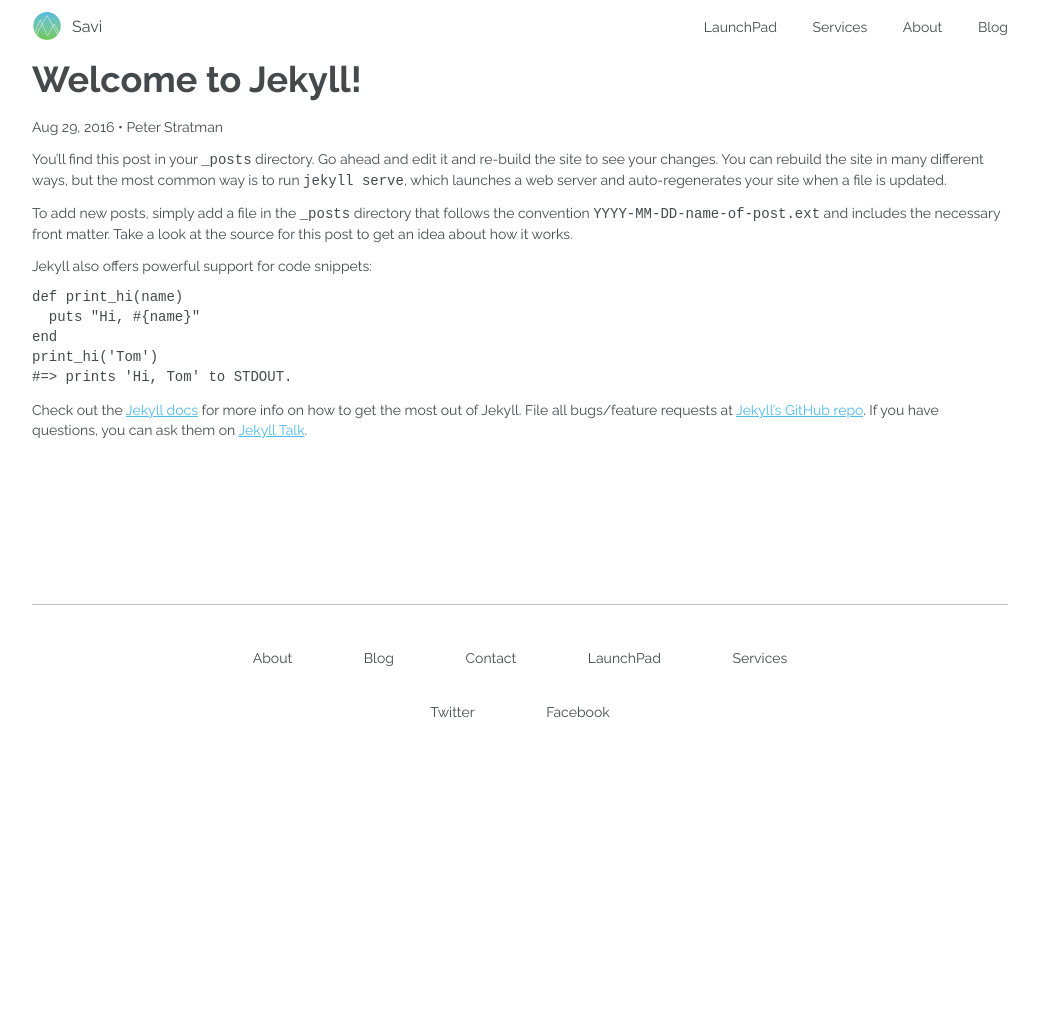
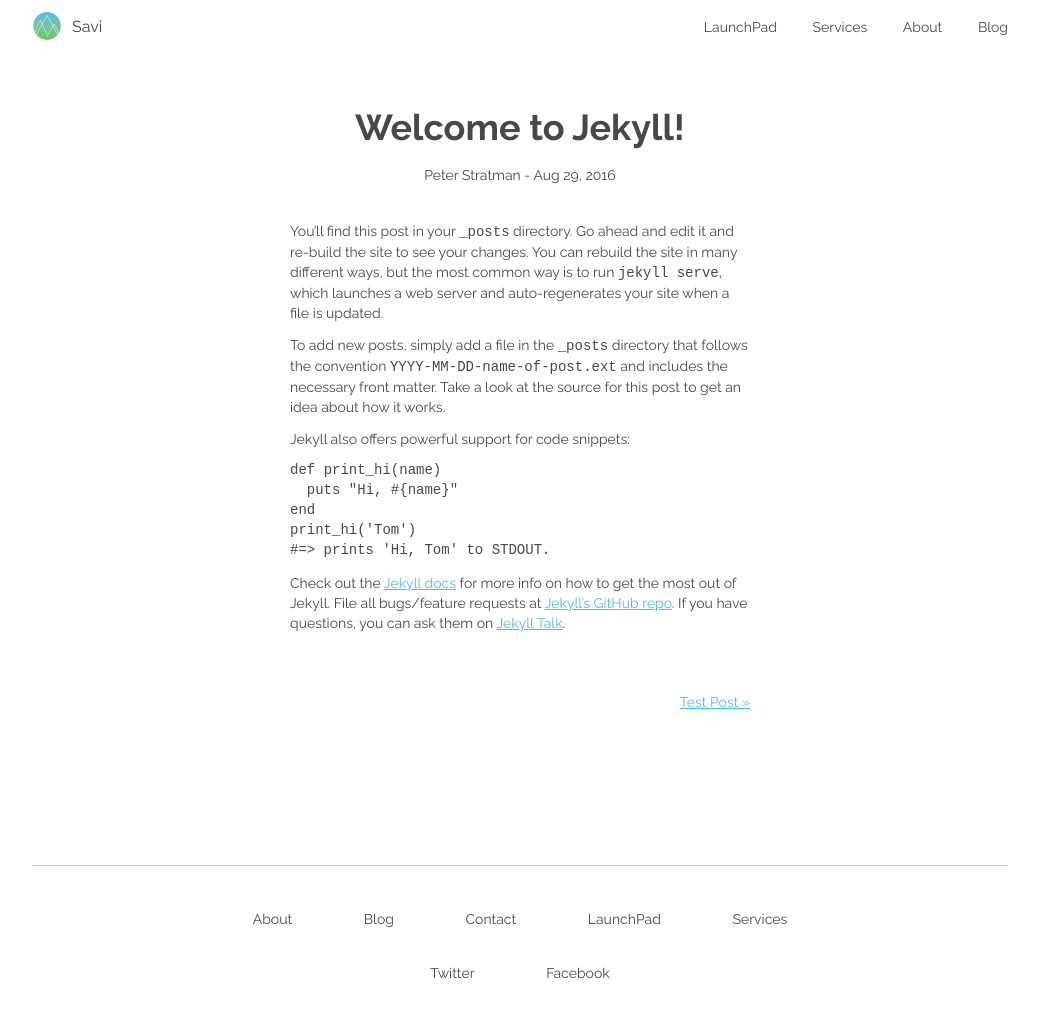
Before and after one commit to savilabs/savilabs.github.io, a Jekyll site: the page built from _posts/2016-08-29-welcome-to-jekyll.markdown, in a window 1280 px wide and 1036 px high. Shown: the top 1018 px of the window, without its empty margins (120-1158 px from the left). Built offline with Jekyll 4.4.1, drawn with Linux system fonts in a browser that asks for light colours; nearby versions of some CDN libraries.

Commit message:
Add styles for individual blog posts
This adjusts the mark-up, adds a Sass partial, and styles the content
for blog posts based on the mock-ups.

```diff
--- a/_layouts/post.html
+++ b/_layouts/post.html
@@ -2,15 +2,42 @@
 layout: default
 ---
 
-<article class="post" itemscope itemtype="http://schema.org/BlogPosting">
+<div class='wrapper--tight'>
+  <article class="post" itemscope itemtype="http://schema.org/BlogPosting">
+    <header class="post__header">
+      <h1 class="post__title" itemprop="name headline">{{ page.title }}</h1>
 
-  <header class="post-header">
-    <h1 class="post-title" itemprop="name headline">{{ page.title }}</h1>
-    <p class="post-meta"><time datetime="{{ page.date | date_to_xmlschema }}" itemprop="datePublished">{{ page.date | date: "%b %-d, %Y" }}</time>{% if page.author %} • <span itemprop="author" itemscope itemtype="http://schema.org/Person"><span itemprop="name">{{ page.author }}</span></span>{% endif %}</p>
-  </header>
+      <p class="post__meta">
+        {% if page.author %}
+          <span itemprop="author" itemscope itemtype="http://schema.org/Person">
+            <span itemprop="name">
+              {{ page.author }}
+            </span>
+          </span> -
+        {% endif %}
 
-  <div class="post-content" itemprop="articleBody">
-    {{ content }}
+        <time datetime="{{ page.date | date_to_xmlschema }}" itemprop="datePublished">
+          {{ page.date | date: "%b %-d, %Y" }}
+        </time>
+      </p>
+    </header>
+
+    <div class="post__content" itemprop="articleBody">
+      {{ content }}
+    </div>
+  </article>
+
+  <div class="post__navigation">
+    {% if page.previous.url %}
+      <a class="prev" href="{{page.previous.url}}">
+        &laquo; {{page.previous.title}}
+      </a>
+    {% endif %}
+
+    {% if page.next.url %}
+      <a class="next" href="{{page.next.url}}">
+        {{page.next.title}} &raquo;
+      </a>
+    {% endif %}
   </div>
-
-</article>
+</div>
--- /dev/null
+++ b/_sass/_blog.scss
@@ -0,0 +1,18 @@
+// Styles for blog posts
+
+.post {
+  padding-top: $spacing-unit--medium;
+}
+
+.post__header {
+  padding-bottom: $spacing-unit;
+  text-align: center;
+}
+
+.post__navigation {
+  padding-top: $spacing-unit--medium;
+
+  .next {
+    float: right;
+  }
+}
--- a/blog.html
+++ b/blog.html
@@ -3,13 +3,13 @@ title: Blog
 layout: page
 ---
 
-<ul class="post-list">
+<ul class="post__list">
   {% for post in site.posts %}
     <li>
-      <span class="post-meta">{{ post.date | date: "%b %-d, %Y" }}</span>
+      <span class="post__meta">{{ post.date | date: "%b %-d, %Y" }}</span>
 
       <h2>
-        <a class="post-link" href="{{ post.url | prepend: site.baseurl }}">{{ post.title }}</a>
+        <a class="post__link" href="{{ post.url | prepend: site.baseurl }}">{{ post.title }}</a>
       </h2>
     </li>
   {% endfor %}
--- a/css/main.scss
+++ b/css/main.scss
@@ -51,5 +51,6 @@ $on-laptop:        800px;
   "base",
   "layout",
   "elements",
-  "home"
+  "home",
+  "blog"
 ;
--- a/index.html
+++ b/index.html
@@ -46,7 +46,7 @@ layout: default
 
     {% for post in site.posts limit:1 %}
       <h4 class='latest-blog-title'>
-        <a class="post-link" href="{{ post.url | prepend: site.baseurl }}">
+        <a class="post__link" href="{{ post.url | prepend: site.baseurl }}">
           {{ post.title }}
         </a>
       </h4>
```
